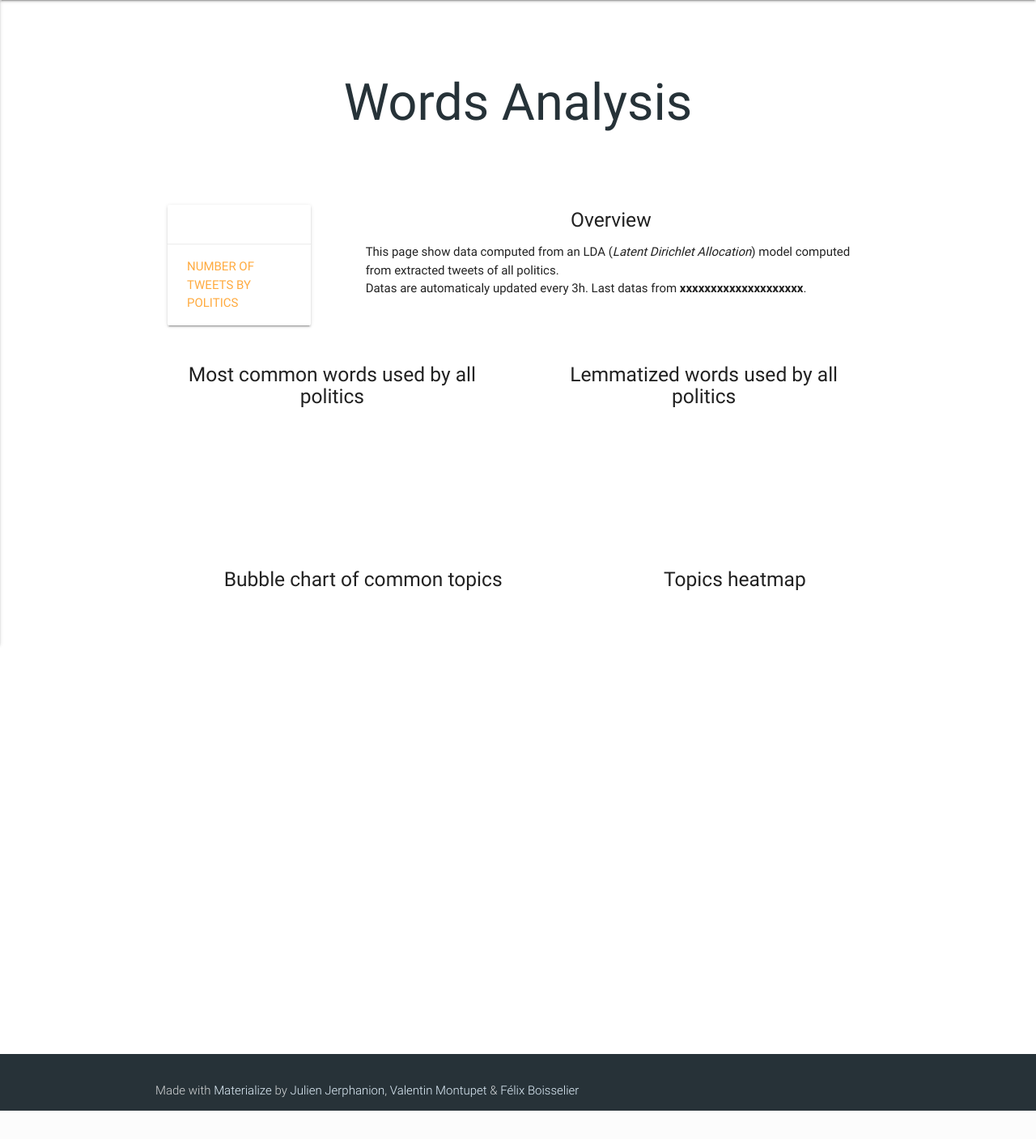
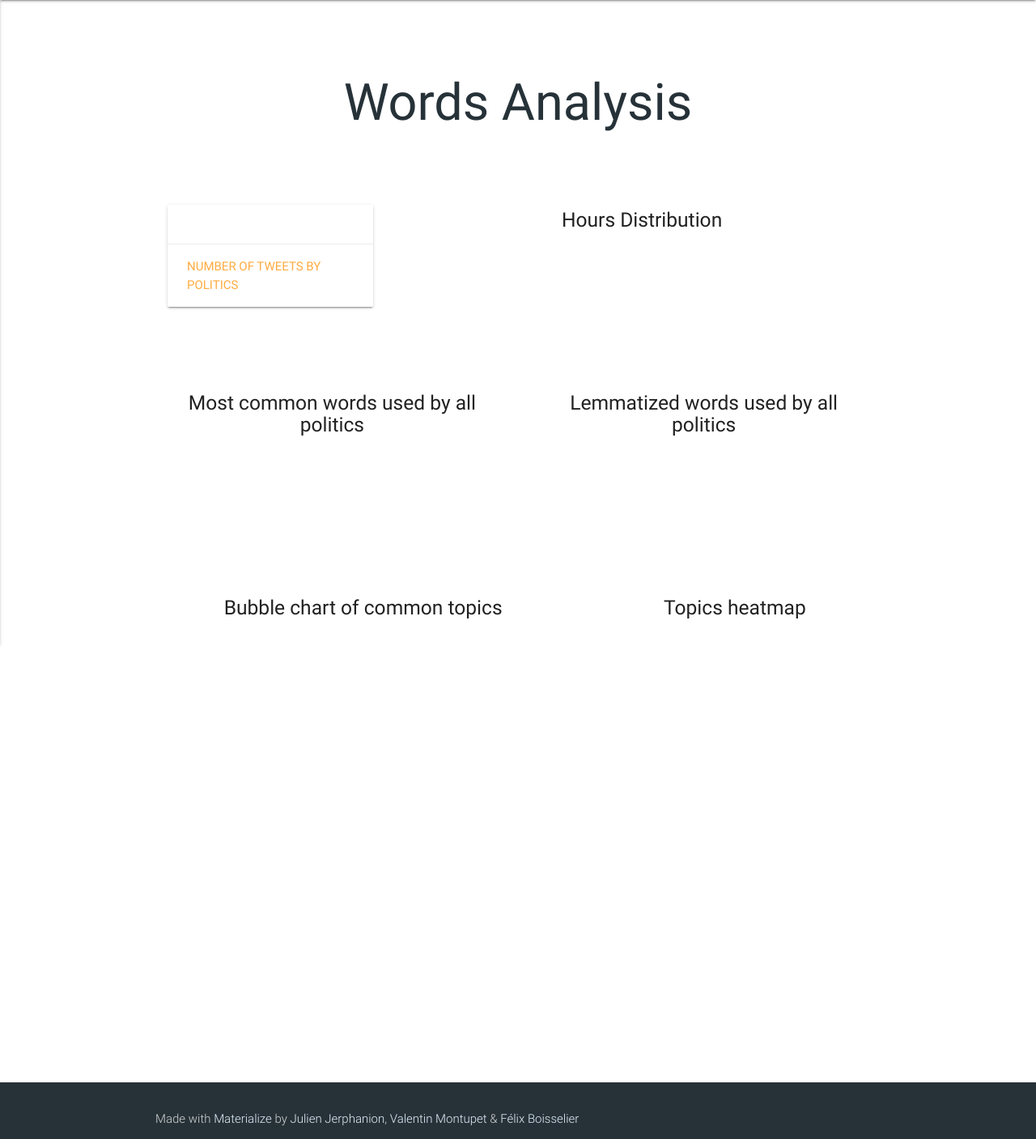
Before and after one commit to Frix-x/semiotweet, a Django app: page /generalOverview/ in a window 1280 px wide. Shown: the part 64-1471 px from the top of the page at 81% size. Before the commit the page ends 1436 px from the top, so only its background shows below. Run offline with Django 3.2, Linux system fonts and the light colour scheme; data that the repository does not hold is empty; a map, chart or similar area stays blank; parts of the project's set-up code (start-up, migrations or seed data) failed here and were passed over; some libraries are stand-ins or nearby versions.

Commit message:
front-end improvements

```diff
--- a/viewer/templates/generalOverview.html
+++ b/viewer/templates/generalOverview.html
@@ -16,7 +16,7 @@
 <div class="container">
     <div class="section" id="Graphs">
           <div class="row">
-            <div class="col s12 m3">
+            <div class="col s12 m4">
                 <div class="icon-block">
                   <div class="card vertical">
                     <div class="card-stacked">
@@ -28,15 +28,10 @@
                   </div>
                 </div>
             </div>
-            <div class="col s12 m9">
+            <div class="col s12 m8">
                 <div class="icon-block">
-                  <div class="icon-block">
-                    <h5 class="center">Overview</h5>
-                    <p>
-                      This page show data computed from an LDA (<i>Latent Dirichlet Allocation</i>) model computed from extracted tweets of all politics.<br>
-                      Datas are automaticaly updated every 3h. Last datas from <b>xxxxxxxxxxxxxxxxxxxx</b>.
-                    </p>
-                  </div>
+                    <h5 class="center">Hours Distribution</h5>
+                    <canvas id="HoursDistribution"></canvas>
                 </div>
             </div>
         </div>
@@ -82,6 +77,7 @@
 <script src="{% static "js/utils.js" %}"></script>
 <script>
 $(document).ready(function () {
+  createBarChartHours("HoursDistribution",{{hours|safe}},"Number of tweets");
   createBarChart("barCommonWords",{{words|safe}},"Word occurences");
   createBarChart("barLemmatizedWords",{{lemmes|safe}},"Word occurences");
 
@@ -94,16 +90,6 @@ $(document).ready(function () {
 
 
   var databubbles = {{bubblesJson|safe}};
-  // var databubbles = {
-  // 				label: 'Topics',
-  // 				amount: 50,
-  // 				color: '#0066bb',  // color for root node, will be inherited by children
-  // 				children: [
-  // 					{ label: 'First child', amount: 15 },
-  // 					{ label: 'Second child', amount: 20 },
-  // 					{ label: 'Third child', amount: 15, color: '#ff3300' }
-  // 				]
-  // 			};
   new BubbleTree({
   		data: databubbles,
   		container: '.bubbletree'
--- a/viewer/views.py
+++ b/viewer/views.py
@@ -78,18 +78,7 @@ def home(request):
     politics = json.dumps(politics)
     nbTweets = json.dumps(nbTweets)
 
-    #Get hours distribution of all tweets
-    try:
-        cursor.execute("SELECT DISTINCT created_at AS timePosted FROM viewer_tweet ORDER BY timePosted")
-    except BaseException as error:
-        print("displayInfo() ; error : ", error)
-        return render(request,'home.html',{'sources': sources, 'num': num, 'politics': politics, 'nbTweets': nbTweets})
-    res = cursor.fetchall()
-    hours =[0]*24
-    for (time,) in res:
-        hours[time.time().hour]+=1
-
-    return render(request,'home.html',{'sources': sources, 'num': num, 'politics': politics, 'nbTweets': nbTweets, 'hours': hours})
+    return render(request,'home.html',{'sources': sources, 'num': num, 'politics': politics, 'nbTweets': nbTweets})
 
 def generalOverview(request):
     """Redirect to the words page : analysis around words used by politics"""
@@ -123,12 +112,23 @@ def generalOverview(request):
     words = json.dumps(toJsonForGraph(countWords(words)))
     lemmes = json.dumps(toJsonForGraph(countWords(lemmes)))
 
+    #Get hours distribution of all tweets
+    try:
+        cursor.execute("SELECT DISTINCT created_at AS timePosted FROM viewer_tweet ORDER BY timePosted")
+    except BaseException as error:
+        print("displayInfo() ; error : ", error)
+        return render(request,'home.html',{'politics': politics, 'nbTweets': nbTweets, 'words': words, 'lemmes': lemmes})
+    res = cursor.fetchall()
+    hours =[0]*24
+    for (time,) in res:
+        hours[time.time().hour]+=1
+
     # Get LDA topics distribution for bubble Graph
     try :
         ldamodel = pickle.loads(LdaModel.objects.get(user_id=0).ldamodel)
     except BaseException as error:
         print("displayInfo() ; error : ", error)
-        return render(request,'generalOverview.html',{'politics': politics, 'nbTweets': nbTweets, 'words': words, 'lemmes': lemmes})
+        return render(request,'generalOverview.html',{'politics': politics, 'nbTweets': nbTweets, 'words': words, 'lemmes': lemmes, 'hours': hours})
 
     topics = ldamodel.show_topics(num_topics=10, num_words=8, log=False, formatted=False)
     bubblesJson = {"label":"Topics","amount":50,"children":[]}
@@ -138,7 +138,7 @@ def generalOverview(request):
             bubblesJson["children"][index]["children"].append({"label":word[0],"amount":math.floor(300*word[1])})
     bubblesJson = json.dumps(bubblesJson,default=str)
 
-    return render(request,'generalOverview.html',{'politics': politics, 'nbTweets': nbTweets, 'words': words, 'lemmes': lemmes, 'bubblesJson': bubblesJson})
+    return render(request,'generalOverview.html',{'politics': politics, 'nbTweets': nbTweets, 'words': words, 'lemmes': lemmes, 'hours': hours, 'bubblesJson': bubblesJson})
 
 def displayInfo(request,screen_name):
     """Display all the tweets for a user
```
Also changed, not shown: viewer/templates/home.html (+17 -13 lines).
